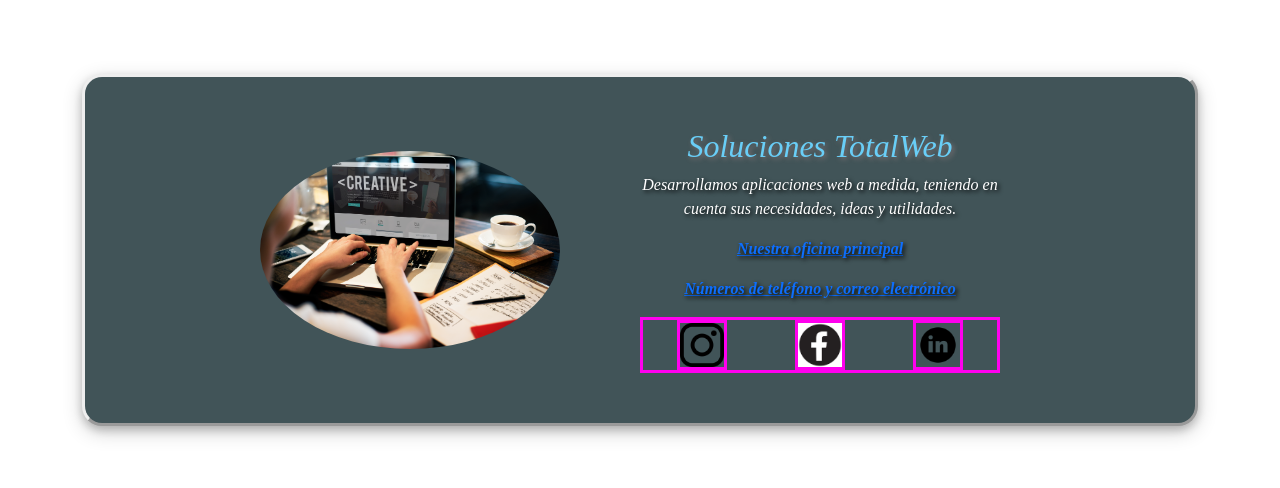
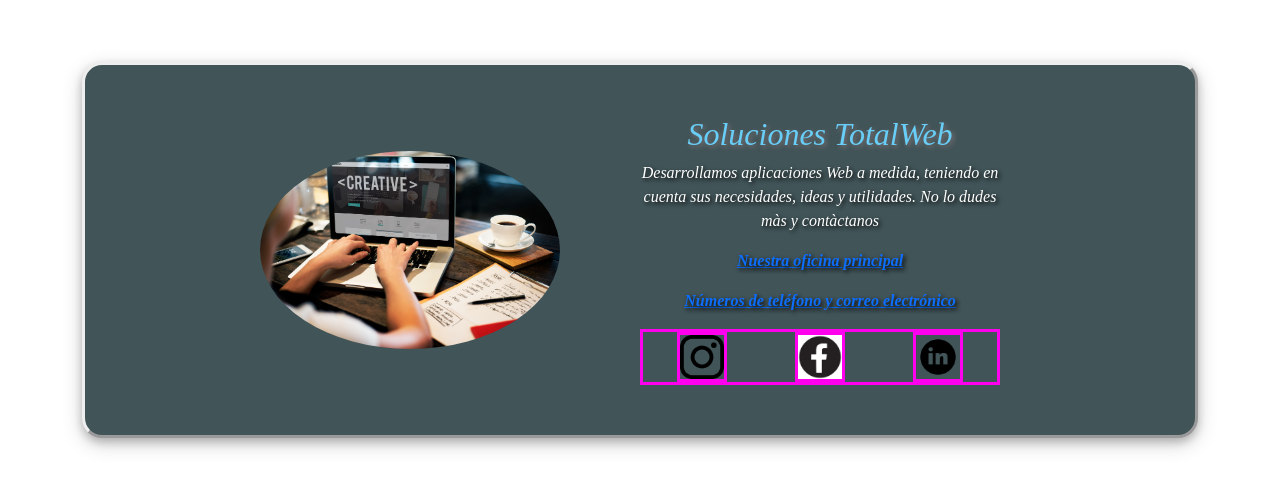
Before and after one commit to jube27/ProyectoCartilla, a plain HTML site: page index.html in a window 1280 px wide. Shown: the part 150-638 px from the top of the page. Drawn offline with nearby package versions, Linux system fonts and the light colour scheme.

Commit message:
prueba cambio de pc

```diff
--- a/index.html
+++ b/index.html
@@ -24,7 +24,7 @@
                 <h2> Soluciones TotalWeb</h2>
             </div>
             <div class="row2">
-                <p>Desarrollamos aplicaciones web a medida, teniendo en cuenta sus necesidades, ideas y utilidades.</p>
+                <p>Desarrollamos aplicaciones Web a medida, teniendo en cuenta sus necesidades, ideas y utilidades. No lo dudes màs y contàctanos</p>
                 <p><b><a href="#" target="_blank">Nuestra oficina principal</a></b></p>
                 <p><b><a href="#" target="_blank">Números de teléfono y correo electrónico</a></b></p>
             </div>
```
